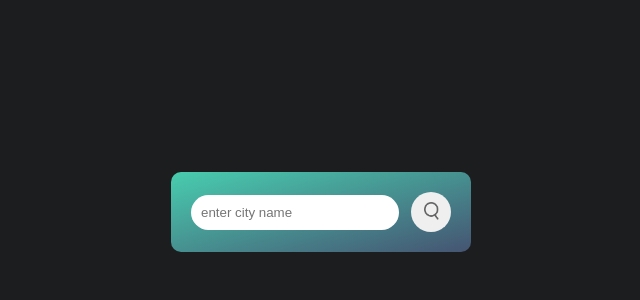
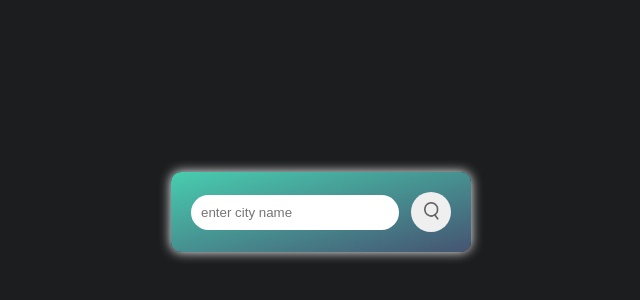
Before and after one commit to ExploreWithTamanna/30-JavaScript-Projects, a plain HTML site: page Project-01/index.html in a window 1280 px wide. Shown: the part 188-488 px from the top of the page, without its empty margins (319-959 px from the left). Drawn offline with Linux system fonts and the light colour scheme.

Commit message:
project-1 updated

```diff
--- a/Project-01/style.css
+++ b/Project-01/style.css
@@ -16,6 +16,7 @@ width: 300px;
 background: linear-gradient(to bottom right, #48CDAF, #455472);
 padding: 20px;
 border-radius: 10px;
+box-shadow: 0px 0px 12px white;
 }
 .search{
     display: flex;
```
